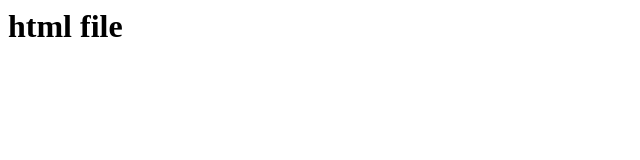
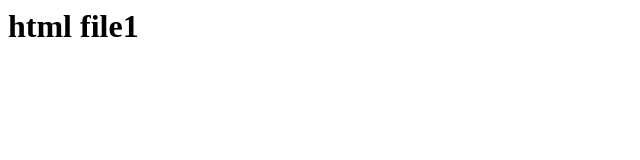
Before and after one commit to dipeshrajput/dipeshrajput, a plain HTML site: page index.html in a window 1280 px wide. Shown: the full height of the page, 0-640 px from the left. Drawn offline with Linux system fonts and the light colour scheme.

Commit message:
this is second comment

```diff
--- a/index.html
+++ b/index.html
@@ -1 +1,2 @@
-<h1>html file</h1>
+<h1>html file1
+</h1>
```
